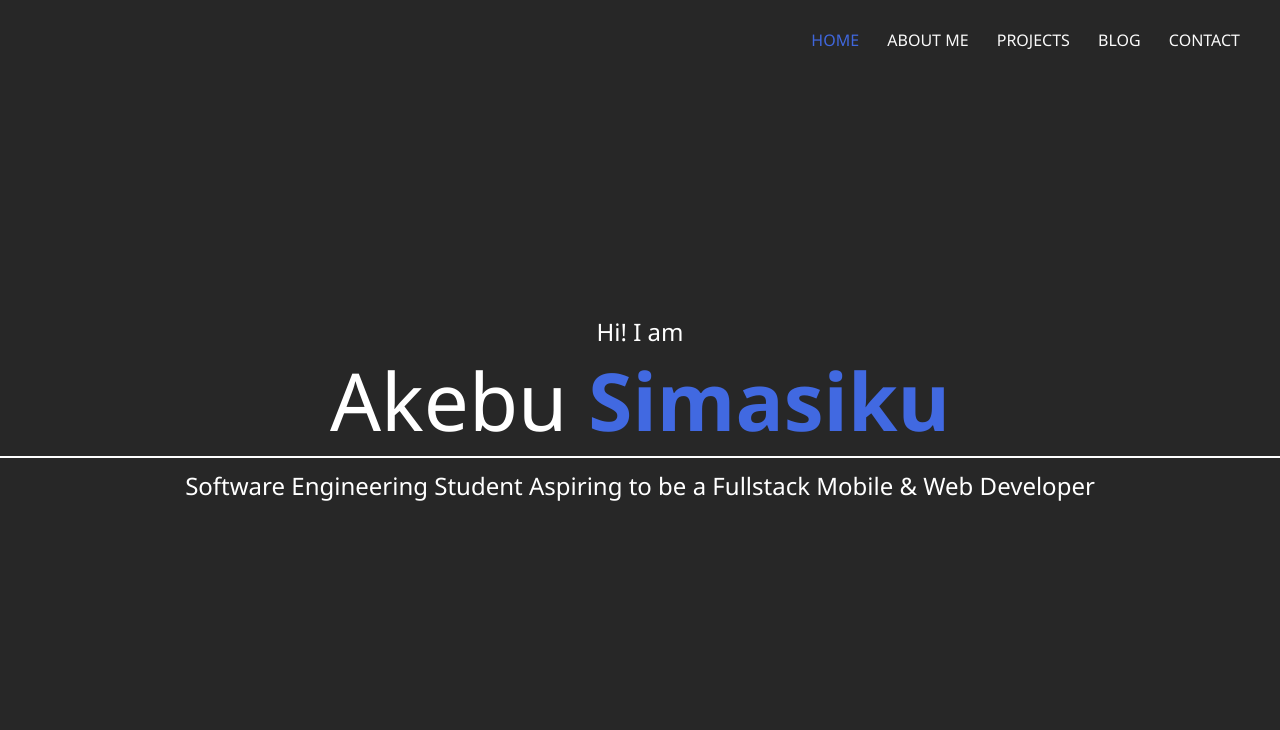
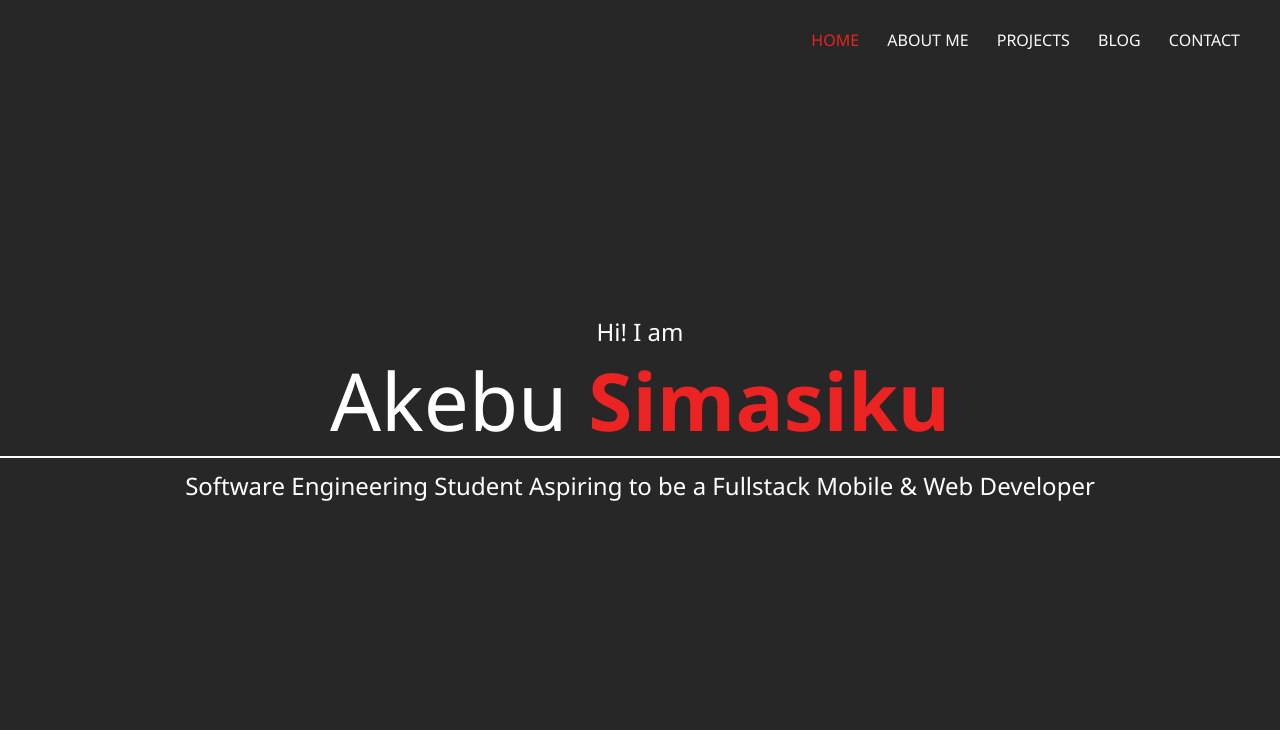
Before and after one commit to akebu6/Portfolio, a website: page dist/index.html in a window 1280 px wide. Shown: the top 730 px of the page. Drawn offline with nearby package versions, Linux system fonts and the light colour scheme; files that its build step writes are made by us from their sources.

Commit message:
made colour changes

```diff
--- a/scss/_config.scss
+++ b/scss/_config.scss
@@ -1,6 +1,6 @@
 $primary-colour: #272727;
 $secondary-colour: #BB6CDB;
-$third-colour: #4169e1;
+$third-colour: #eb2323;
 
 * {
   box-sizing: border-box;
```
